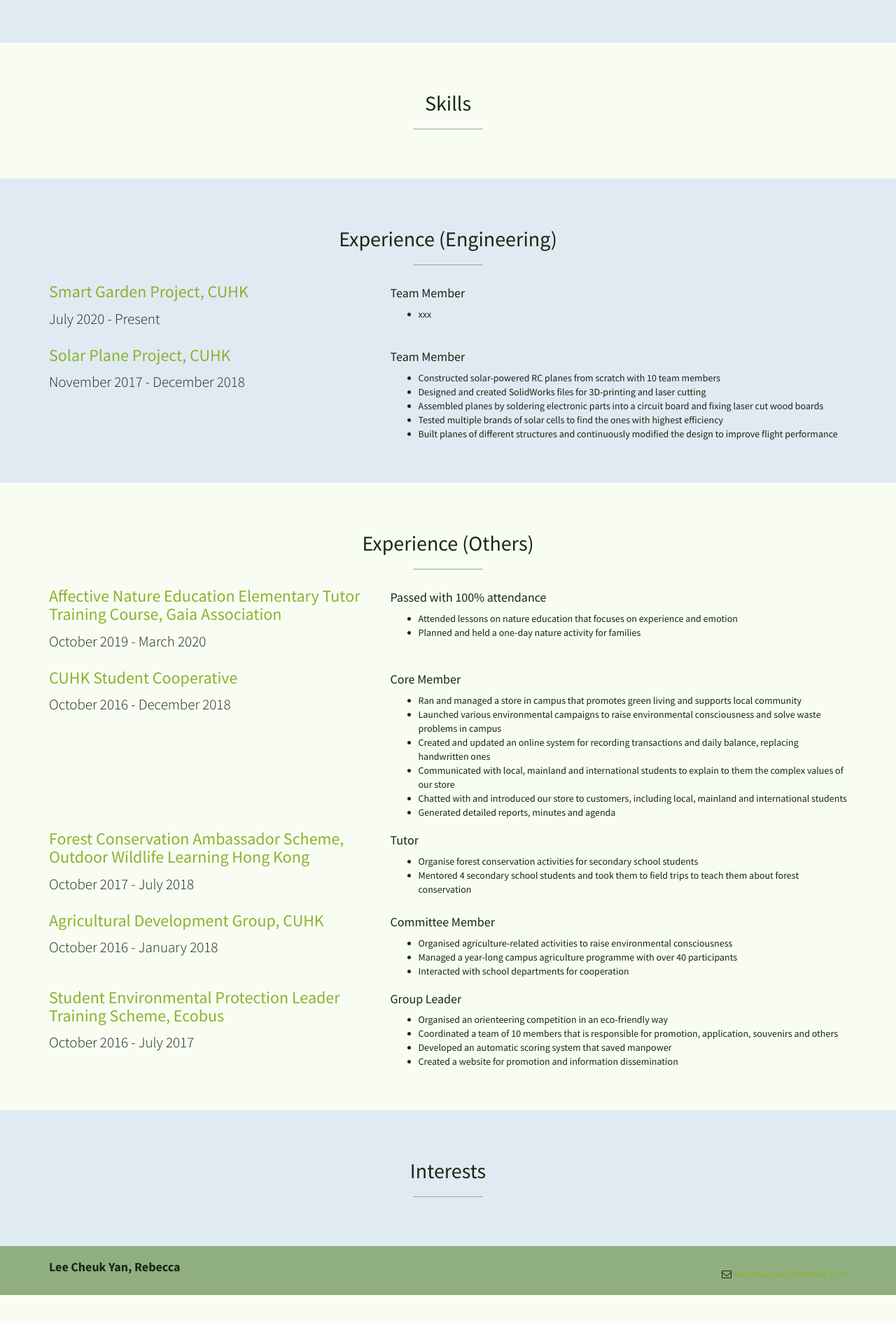
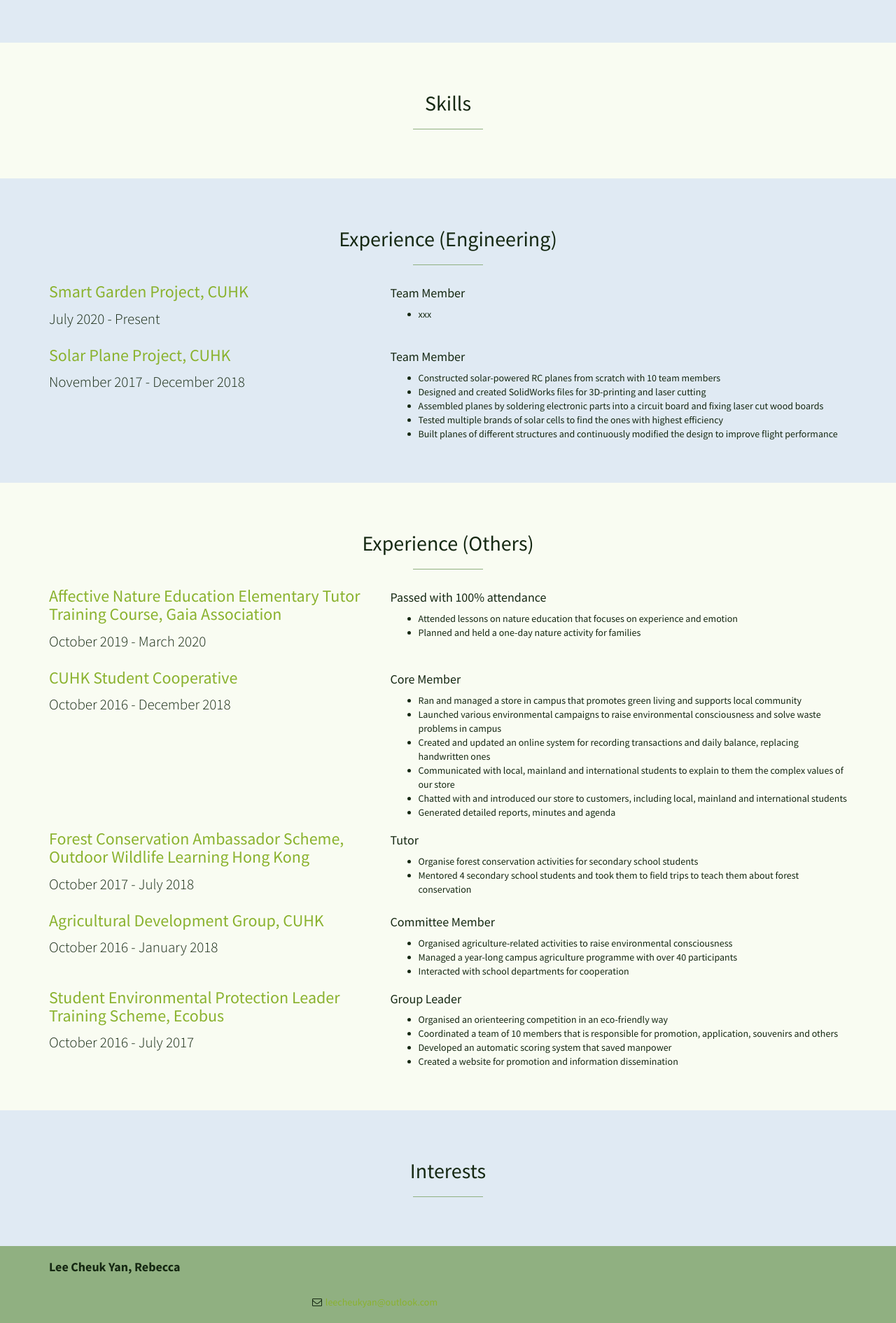
Before and after one commit to leelacceber/stylish-portfolio-jekyll-master, a Jekyll site: the page built from index.html, in a window 1280 px wide. Shown: the part 1727-3618 px from the top of the page at 70% size. Built offline with Jekyll 4.4.1, drawn with Linux system fonts in a browser that asks for light colours; before the commit the page ends 3578 px from its top, so only the background shows below that.

Commit message:
Update footer.html

```diff
--- a/_includes/footer.html
+++ b/_includes/footer.html
@@ -1,7 +1,7 @@
 <footer>
   <div class="container">
     <div class="row">
-      <div class="col-xs-6 text-left">
+      <div class="col-xs-12 col-ms-6 text-left">
         <h4><strong>{{ site.owner }}</strong>
         </h4>
 <!--
@@ -13,7 +13,7 @@
 -->
       </div>
 
-      <div class="col-xs-6 text-right">
+      <div class="col-xs-12 col-sm-6 text-right">
 <!--      <li><i class="fa fa-phone fa-fw"></i> {{ site.telephone }}</li>    -->
           <p><br><i class="fa fa-envelope-o fa-fw"></i>  <a href="mailto:{{ site.email }}">{{ site.email }}</a>
           </p>
```
